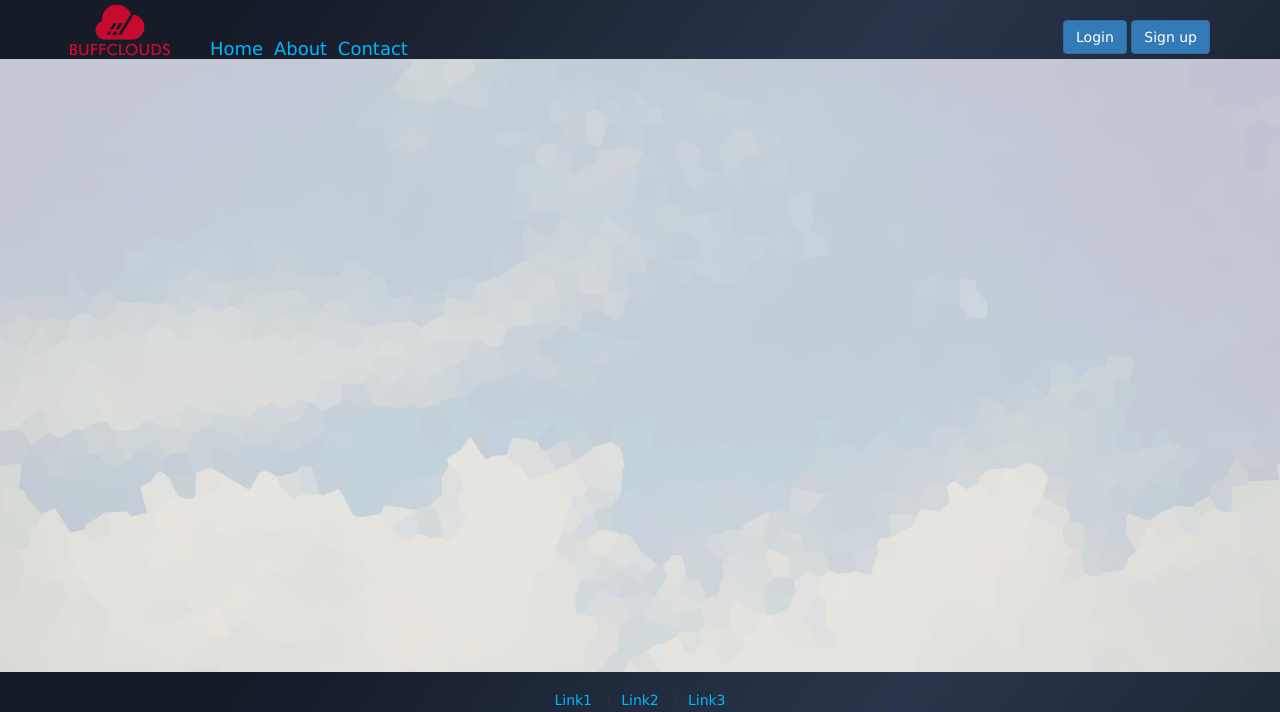
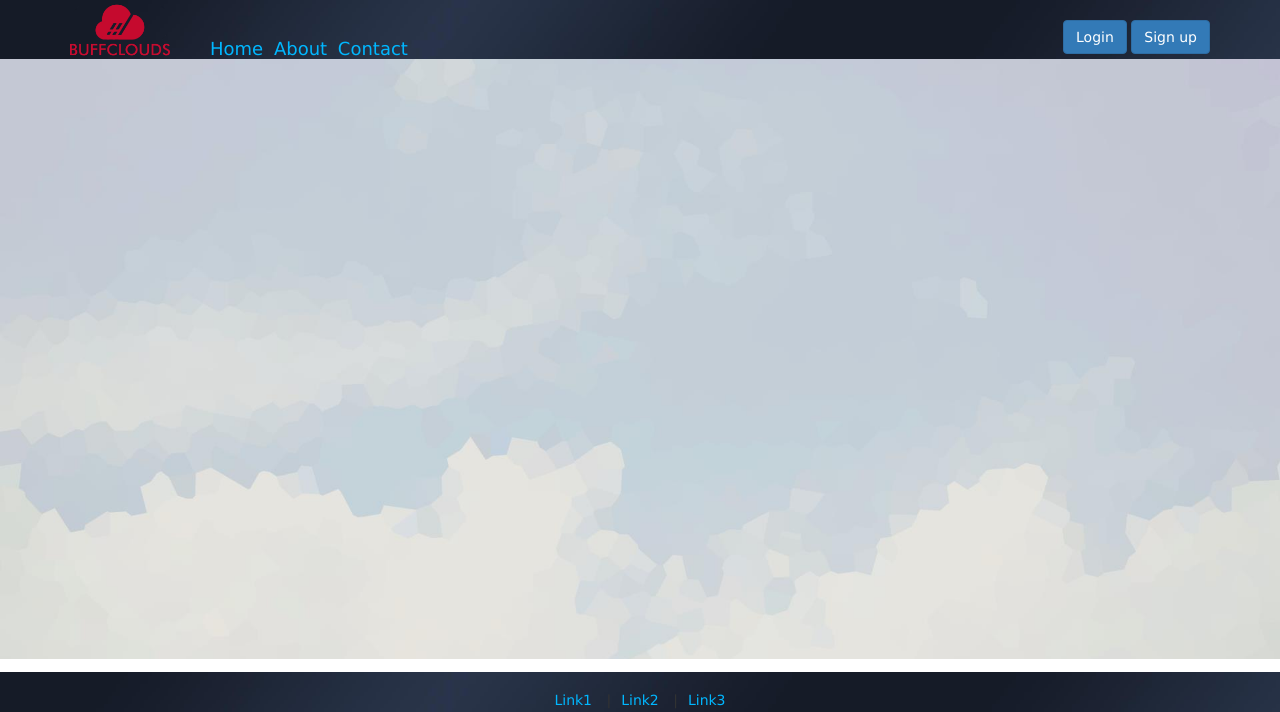
Before and after one commit to hannyajin/el-buffclouds, a website: page public/index.html in a window 1280 px wide. Shown: the top 712 px of the page. Drawn offline with Linux system fonts and the light colour scheme.

Commit message:
cover-image inside body test

```diff
--- a/public/index.html
+++ b/public/index.html
@@ -42,8 +42,8 @@
   <link rel="icon" type="image/png" href="img/favicon.png">
 </head>
 
-<body class="cover-image" ng-controller="MainCtrl">
-  <div class="mainWrapper ng-cloak" ng-cloak>
+<body class="" ng-controller="MainCtrl">
+  <div class="mainWrapper ng-cloak cover-image" ng-cloak>
     <header ng-include="'views/_partial/header/header.html'" class="section-image"></header>
 
     <div ng-hide="{{!alert}}" class="alert alert-{{alert.type}} animated main-alert" ng-class="{'fadeInRight': alert.show, 'fadeOutLeft': !alert.show, 'alert-hidden': !alert.hasBeenShown}"><strong>{{alert.title}}</strong> {{alert.message || 'Alert Default Message'}}</div>
```
